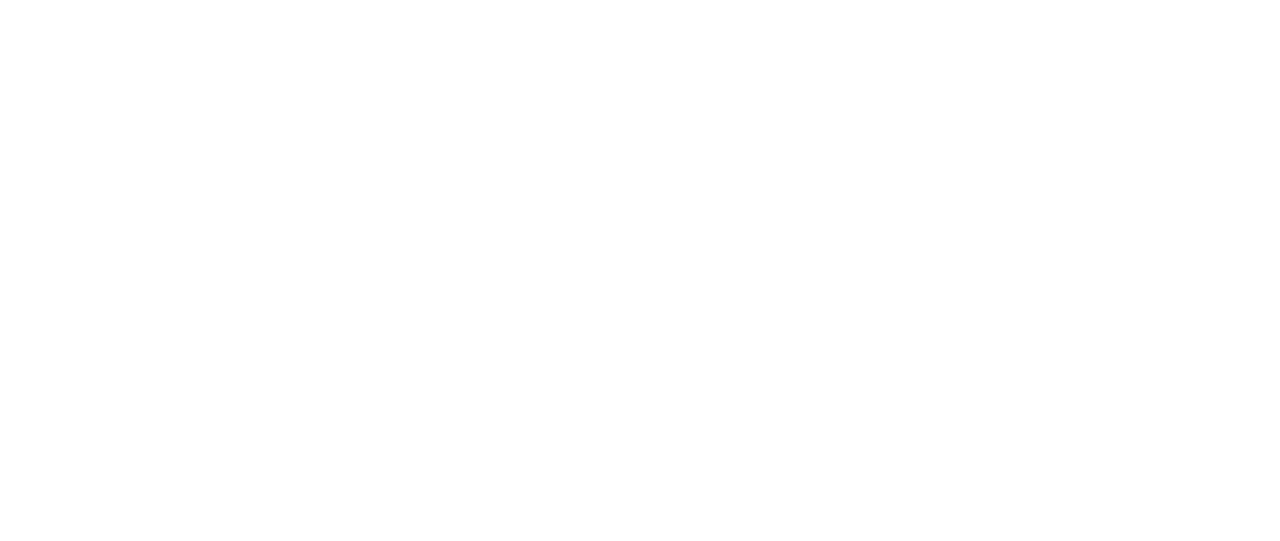
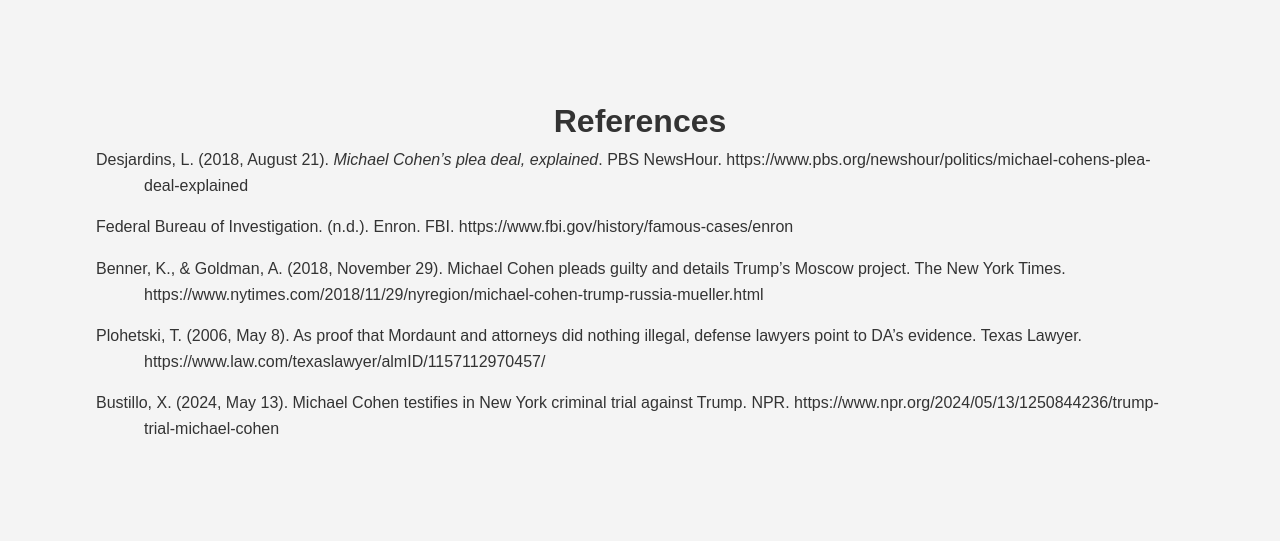
Before and after one commit to SabadoEli/IFSC2200, a plain HTML site: page references.html in a window 1280 px wide. Drawn offline with Linux system fonts and the light colour scheme.

Commit message:
Final Project Finishing Touches

```diff
--- a/references.html
+++ b/references.html
@@ -0,0 +1,42 @@
+<!DOCTYPE html>
+<html lang="en">
+<head>
+  <meta charset="UTF-8">
+  <title>References</title>
+  <link rel="stylesheet" href="styles.css">
+  <style>
+    body {
+      font-family: Times New Roman, serif;
+      font-size: 12pt;
+      margin: 1in;
+    }
+    h1 {
+      text-align: center;
+      font-weight: bold;
+    }
+    .references {
+      list-style: none;
+      padding-left: 0;
+    }
+    .references li {
+      margin-bottom: 1em;
+      text-indent: -0.5in;
+      padding-left: 0.5in;
+    }
+  </style>
+</head>
+<body>
+  <h1>References</h1>
+  <ul class="references">
+    <li>Desjardins, L. (2018, August 21). <em>Michael Cohen’s plea deal, explained</em>. PBS NewsHour. https://www.pbs.org/newshour/politics/michael-cohens-plea-deal-explained</li>
+
+    <li>Federal Bureau of Investigation. (n.d.). Enron. FBI. https://www.fbi.gov/history/famous-cases/enron</li>
+
+    <li>Benner, K., & Goldman, A. (2018, November 29). Michael Cohen pleads guilty and details Trump’s Moscow project. The New York Times. https://www.nytimes.com/2018/11/29/nyregion/michael-cohen-trump-russia-mueller.html</li>
+
+    <li>Plohetski, T. (2006, May 8). As proof that Mordaunt and attorneys did nothing illegal, defense lawyers point to DA’s evidence. Texas Lawyer. https://www.law.com/texaslawyer/almID/1157112970457/</li>
+
+    <li>Bustillo, X. (2024, May 13). Michael Cohen testifies in New York criminal trial against Trump. NPR. https://www.npr.org/2024/05/13/1250844236/trump-trial-michael-cohen</li>
+</ul>
+</body>
+</html>
--- a/styles.css
+++ b/styles.css
@@ -1,4 +1,4 @@
-/* General Reset */
+
 * {
     margin: 0;
     padding: 0;
@@ -65,7 +65,6 @@ nav ul li a:hover {
     border-radius: 5px;
 }
 
-/* Main Content */
 main {
     max-width: 800px;
     margin: 20px auto;
```
Also changed, not shown: case-studies.html (+17 -4 lines), index.html (+0 -1 lines).
